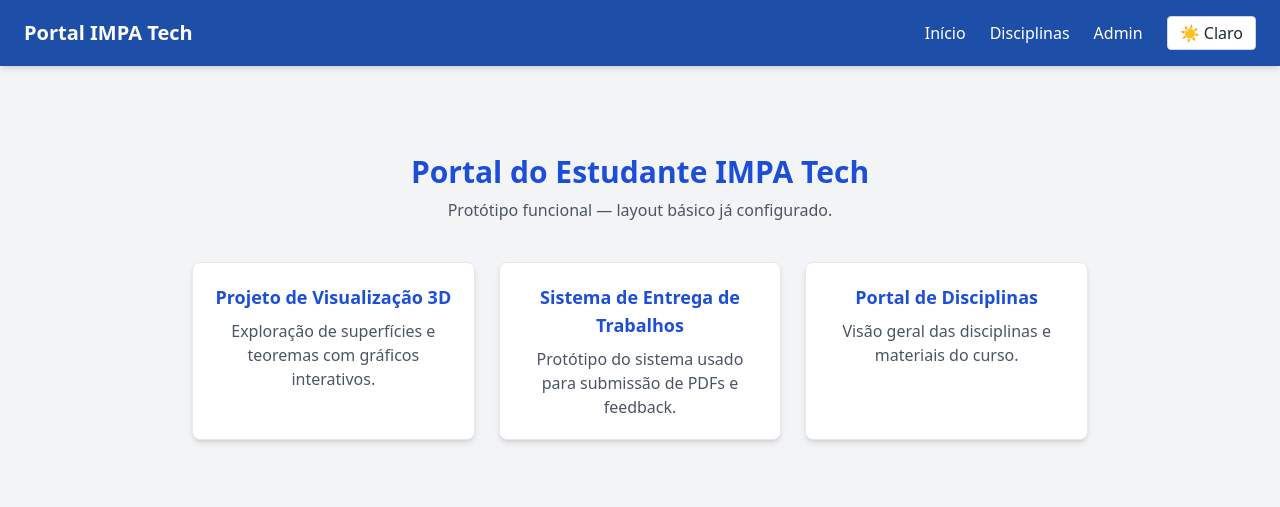
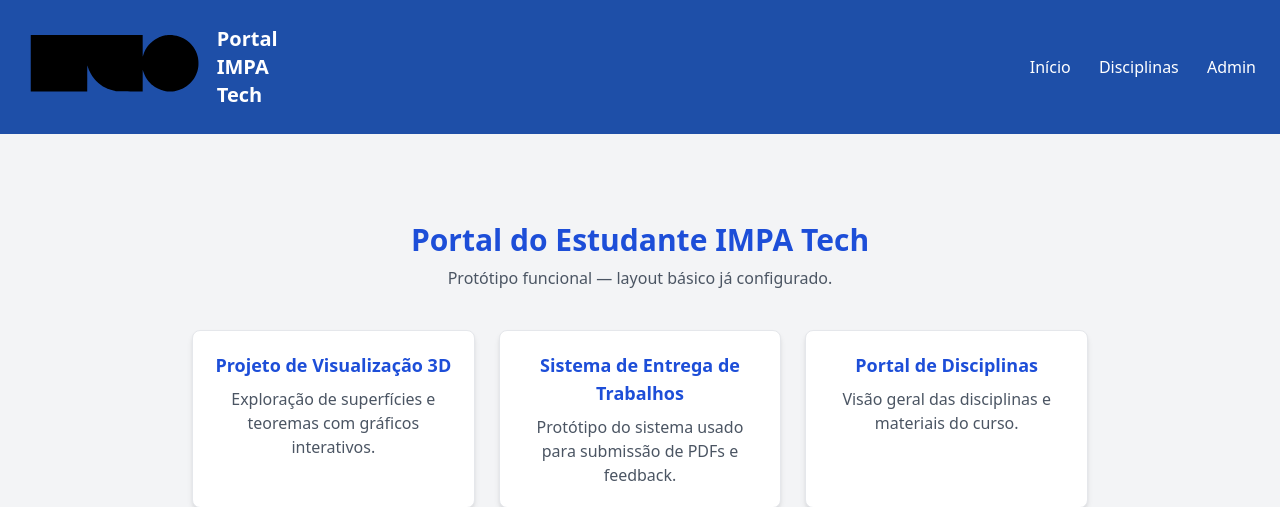
Before and after one commit to Mateus-Band/Portal-IMPA-Tech, a PHP site: page / in a window 1280 px wide. Shown: the top 507 px of the page. Run offline with PHP 8.4, Linux system fonts and the light colour scheme; data that the repository does not hold is empty; style sheets or scripts are compiled from the project's sources.

Commit message:
new changes

```diff
--- a/config/routes.php
+++ b/config/routes.php
@@ -159,7 +159,11 @@ route('GET', '/disciplines/{slug}', function($params) {
     }
 
     $data = $all[$slug];
-    render('pages/discipline', ['slug' => $slug, 'data' => $data]);
+    render('pages/discipline', [
+        'slug' => $slug,
+        'title' => $data['title'],
+        'desc'  => $data['desc'],
+    ]);
 });
 
 // Projects
@@ -176,31 +180,6 @@ route('GET', '/admin', function() {
     render('pages/admin');
 });
 
-route('GET', '/', function() {
-    $mockProjects = [
-        [
-            'id' => 1,
-            'title' => "Projeto de Visualização 3D",
-            'description' => "Exploração de superfícies e teoremas com gráficos interativos.",
-        ],
-        [
-            'id' => 2,
-            'title' => "Sistema de Entrega de Trabalhos",
-            'description' => "Protótipo do sistema usado para submissão de PDFs e feedback.",
-        ],
-        [
-            'id' => 3,
-            'title' => "Portal de Disciplinas",
-            'description' => "Visão geral das disciplinas e materiais do curso.",
-        ],
-    ];
-
-    render('pages/home', [
-        'mockProjects' => $mockProjects,
-        'title' => 'Portal IMPA Tech'
-    ]);
-});
-
 /* You can add more routes here... */
 
 /* ===== run dispatcher ===== */
--- a/package.json
+++ b/package.json
@@ -2,8 +2,8 @@
   "name": "portal-impa-tech",
   "version": "1.0.0",
   "scripts": {
-    "build:css": "tailwindcss -i ./public/assets/css/input.css -o ./public/assets/css/styles.css --minify",
-    "watch:css": "tailwindcss -i ./public/assets/css/input.css -o ./public/assets/css/styles.css --watch"
+    "dev": "tailwindcss -i ./public/assets/css/input.css -o ./public/assets/css/styles.css --watch",
+    "build": "tailwindcss -i ./public/assets/css/input.css -o ./public/assets/css/styles.css --minify"
   },
   "devDependencies": {
     "autoprefixer": "^10.4.16",
--- a/src/Views/layouts/header.php
+++ b/src/Views/layouts/header.php
@@ -1,12 +1,14 @@
-<header class="bg-impaBlue dark:bg-gray-900 text-white px-6 py-4 flex justify-between items-center shadow-md">
-    <h1 class="text-xl font-semibold">Portal IMPA Tech</h1>
+<header class="bg-impaBlue text-white px-6 py-4 flex justify-between items-center">
 
-    <nav class="space-x-6 flex items-center">
+    <a href="/" class="flex items-center gap-3">
+        <img src="/assets/images/logo.svg" alt="IMPA Tech" class="w-30 h-auto">
+        <span class="text-xl font-semibold">Portal IMPA Tech</span>
+    </a>
+
+    <nav class="space-x-6">
         <a href="/" class="hover:underline">Início</a>
         <a href="/disciplines" class="hover:underline">Disciplinas</a>
         <a href="/admin" class="hover:underline">Admin</a>
+    </nav>
 
-        <!-- Botão de tema -->
-        <?php include __DIR__ . '/../components/theme-toggle.php'; ?>
-    </nav>
 </header>
--- a/src/Views/pages/discipline.php
+++ b/src/Views/pages/discipline.php
@@ -1,11 +1,11 @@
 <?php ob_start(); ?>
 
 <h1 class="text-2xl font-bold text-blue-700 mb-4">
-    <?= htmlspecialchars($data['title']) ?>
+    <?= htmlspecialchars($title) ?>
 </h1>
 
 <p class="text-gray-700 mb-8">
-    <?= htmlspecialchars($data['desc']) ?>
+    <?= htmlspecialchars($desc) ?>
 </p>
 
 <a href="/disciplines" class="text-blue-600 underline hover:text-blue-800">
@@ -14,6 +14,6 @@
 
 <?php
 $content = ob_get_clean();
-$pageTitle = $data['title'];
+$pageTitle = $title;
 include __DIR__ . '/../layouts/main.php';
 ?>
```
Also changed, not shown: public/assets/images/logo.svg (added).
